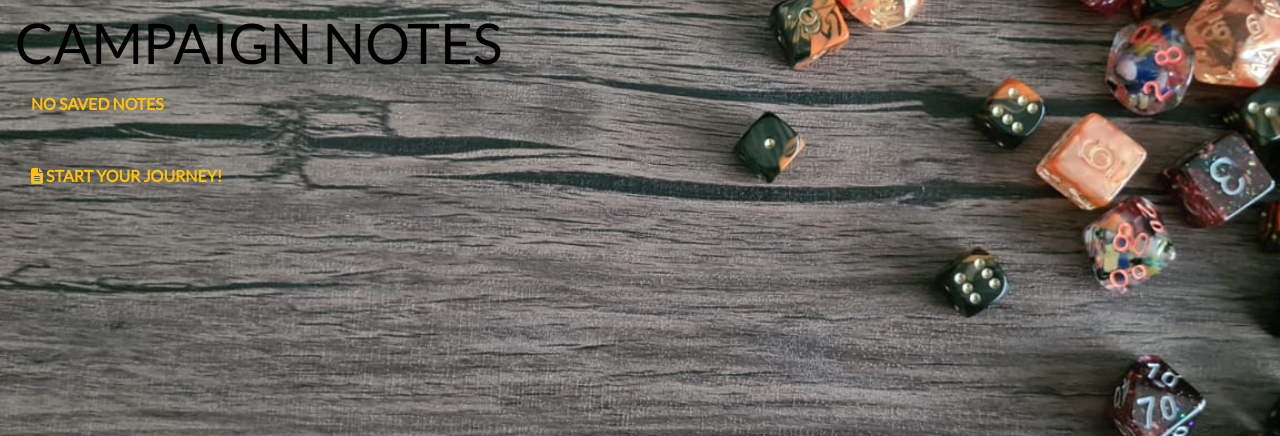
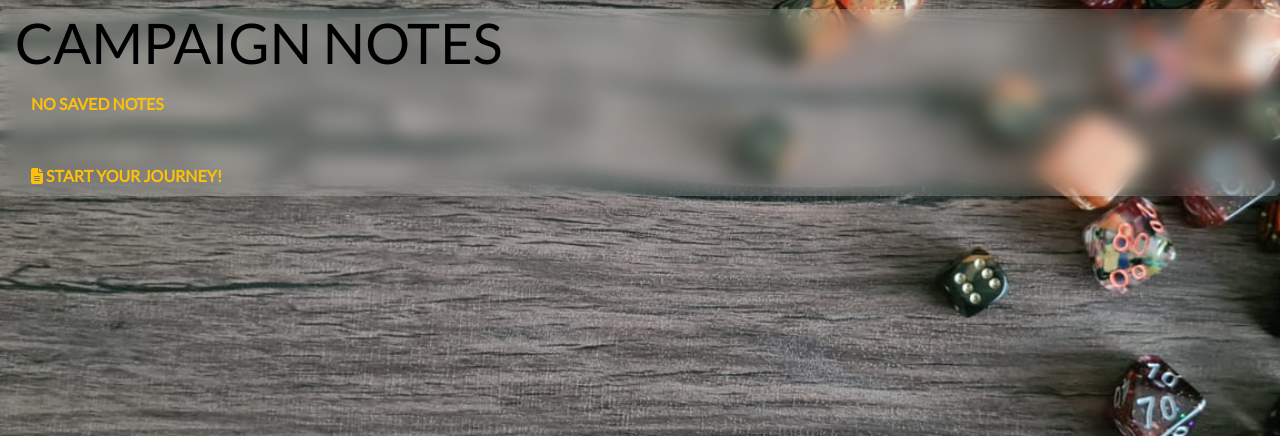
Before and after one commit to AbnocChinwads/fourth-milestone-project, a Django app: page /notes/ in a window 1280 px wide. Shown: the part 155-591 px from the top of the page. Run offline with Django 3.2, Linux system fonts and the light colour scheme; data that the repository does not hold is empty; some libraries are stand-ins or nearby versions.

Commit message:
Styled multiple pages

```diff
--- /dev/null
+++ b/notes/static/css/notes.css
@@ -0,0 +1,3 @@
+label {
+    width: 100%;
+}
--- a/notes/templates/notes/add_note.html
+++ b/notes/templates/notes/add_note.html
@@ -1,6 +1,10 @@
 <!doctype html>
 {% extends 'base.html' %}
 {% load static %}
+
+{% block extra_css %}
+    <link rel="stylesheet" href="{% static 'css/notes.css' %}">
+{% endblock %}
 
 {% block page_header %}
     <div class="container header-container">
--- a/notes/templates/notes/edit_note.html
+++ b/notes/templates/notes/edit_note.html
@@ -1,6 +1,10 @@
 <!doctype html>
 {% extends 'base.html' %}
 {% load static %}
+
+{% block extra_css %}
+    <link rel="stylesheet" href="{% static 'css/notes.css' %}">
+{% endblock %}
 
 {% block page_header %}
     <div class="container header-container">
--- a/notes/templates/notes/notes.html
+++ b/notes/templates/notes/notes.html
@@ -1,6 +1,10 @@
 <!doctype html>
 {% extends 'base.html' %}
 {% load static %}
+
+{% block extra_css %}
+    <link rel="stylesheet" href="{% static 'css/notes.css' %}">
+{% endblock %}
 
 {% block page_header %}
     <div class="container header-container">
@@ -25,7 +29,7 @@
                         {% for doc in documents %}
                         <li>
                             {{ doc.title }}
-                            <a href="{% url 'edit_note' doc.id %}" class="logo-font font-weight-bold text-warning ml-5 mr-5">
+                            <a href="{% url 'edit_note' doc.id %}" class="logo-font font-weight-bold text-warning ml-5">
                                 <button class="btn btn-warning btn-outline-dark text-light"><i class="fas fa-pen-square"></i></button>
                             </a>
                             <a href="{% url 'delete_note' doc.id %}" class="logo-font font-weight-bold text-warning ml-5 mr-5">
--- a/static/css/base.css
+++ b/static/css/base.css
@@ -8,6 +8,14 @@ body {
     height: calc(100vh - 164px);
     color: #555;
     font-family: 'Lato';
+}
+
+.container-fluid {
+  box-shadow: 0 0 1rem 0 rgba(0, 0, 0, .2);
+  border-radius: 5px;
+  background-color: rgba(255, 255, 255, .15);
+
+  backdrop-filter: blur(10px);
 }
 
 /* from Bulma */
@@ -87,7 +95,7 @@ body {
 }
 
 .toast-capper {
-    height: 2px;
+    height: 5px;
 }
 
 /* from CSS-tricks.com: https://css-tricks.com/snippets/css/css-triangle/ */
--- a/templates/allauth/account/login.html
+++ b/templates/allauth/account/login.html
@@ -51,9 +51,9 @@
                 {% if redirect_field_value %}
                 <input type="hidden" name="{{ redirect_field_name }}" value="{{ redirect_field_value }}" />
                 {% endif %}
-                <a class="btn btn-warning secondaryAction"
+                <a class="btn btn-outline-dark text-warning secondaryAction"
                     href="{% url 'account_reset_password' %}">{% trans "Forgot Password?" %}</a>
-                <button class="btn btn-warning primaryAction" type="submit">{% trans "Sign In" %}</button>
+                <button class="btn btn-outline-dark text-warning primaryAction" type="submit">{% trans "Sign In" %}</button>
             </form>
         </div>
     </div>
--- a/templates/allauth/account/verification_sent.html
+++ b/templates/allauth/account/verification_sent.html
@@ -14,8 +14,8 @@
 
 {% block content %}
 <div class="container-fluid">
-    <div class="row">
-        <div class="col logo-font font-weight-bold nav-link text-warning">
+    <div class="row d-inline-flex">
+        <div class="col-8 logo-font text-warning font-weight-bold nav-link">
     <h1>{% trans "Verify Your E-mail Address" %}</h1>
 
     <p>{% blocktrans %}We have sent an e-mail to you for verification. Follow the link provided to finalize the signup process. Please contact us if you do not receive it within a few minutes.{% endblocktrans %}</p>
```
Also changed, not shown: templates/allauth/account/email_confirm.html (+4 -3 lines).
